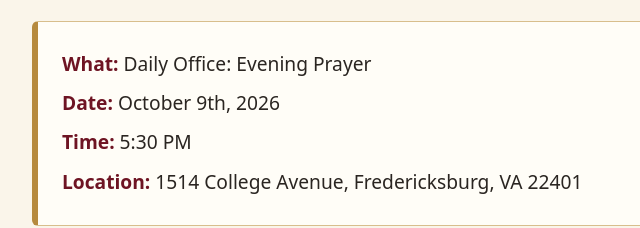
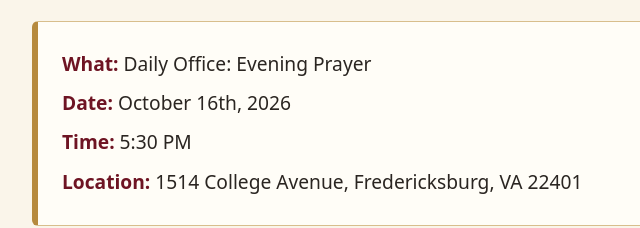
Before and after one commit to dvshwp/fredericksburg_anglican, a plain HTML site: page index.html in a window 1280 px wide. Shown: the part 1056-1284 px from the top of the page, 198-838 px from the left. Drawn offline with Linux system fonts and the light colour scheme.

Commit message:
Updated for 10/16 Evening Prayer
Co-Authored-By: Claude Opus 5.5 <noreply@anthropic.com>
Claude-Session: https://claude.ai/code/session_01KxtUxbkiW6WMthwFHsM1s8

```diff
--- a/index.html
+++ b/index.html
@@ -172,7 +172,7 @@
       <div class="details-card">
         <!-- ↓↓↓ EDIT THESE FOUR LINES FOR EACH NEW EVENT ↓↓↓ -->
         <p><span class="label">What:</span> Daily Office: Evening Prayer</p>
-        <p><span class="label">Date:</span> October 9th, 2026</p>
+        <p><span class="label">Date:</span> October 16th, 2026</p>
         <p><span class="label">Time:</span> 5:30 PM</p>
         <p><span class="label">Location:</span> 1514 College Avenue, Fredericksburg, VA 22401</p>
 
```
Also changed, not shown: images/next_event.png.
